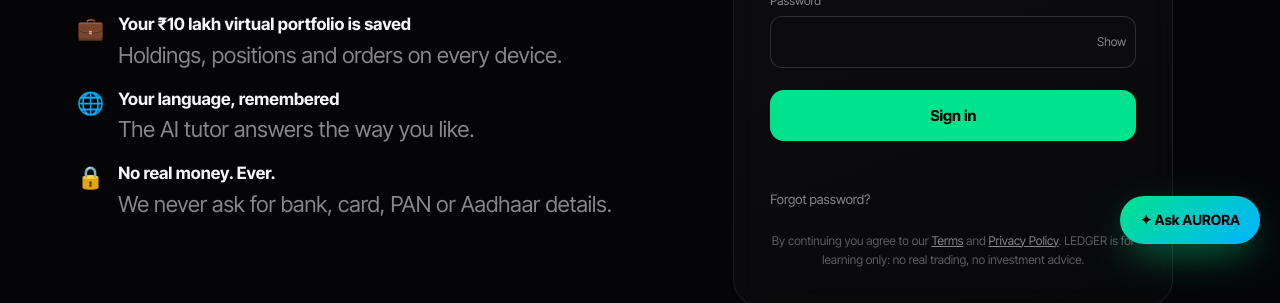
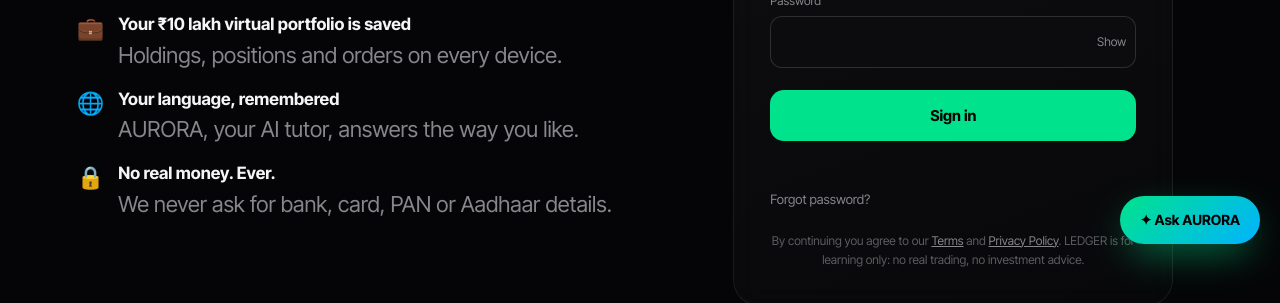
Before and after one commit to Sage1139/ledger-site, a plain HTML site: page account/login.html in a window 1280 px wide. Shown: the part 536-839 px from the top of the page. Drawn offline with Linux system fonts and the light colour scheme; no server answers.

Commit message:
Update login.html

```diff
--- a/account/login.html
+++ b/account/login.html
@@ -46,7 +46,7 @@
     <ul>
       <li><span>📚</span><div><b style="color:var(--fg)">Lessons follow you</b><br/><span class="small">Start on your phone, finish on your laptop.</span></div></li>
       <li><span>💼</span><div><b style="color:var(--fg)">Your ₹10 lakh virtual portfolio is saved</b><br/><span class="small">Holdings, positions and orders on every device.</span></div></li>
-      <li><span>🌐</span><div><b style="color:var(--fg)">Your language, remembered</b><br/><span class="small">The AI tutor answers the way you like.</span></div></li>
+      <li><span>🌐</span><div><b style="color:var(--fg)">Your language, remembered</b><br/><span class="small">AURORA, your AI tutor, answers the way you like.</span></div></li>
       <li><span>🔒</span><div><b style="color:var(--fg)">No real money. Ever.</b><br/><span class="small">We never ask for bank, card, PAN or Aadhaar details.</span></div></li>
     </ul>
   </div>
```
